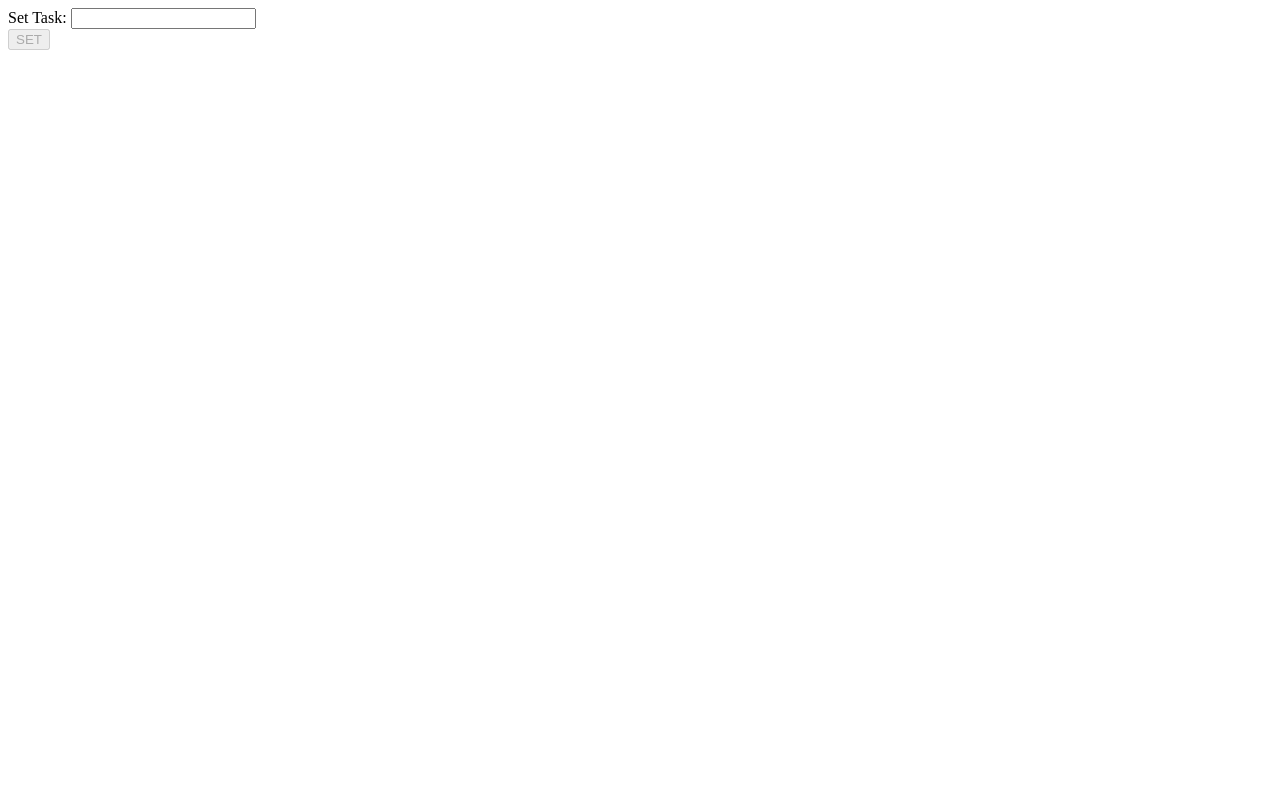
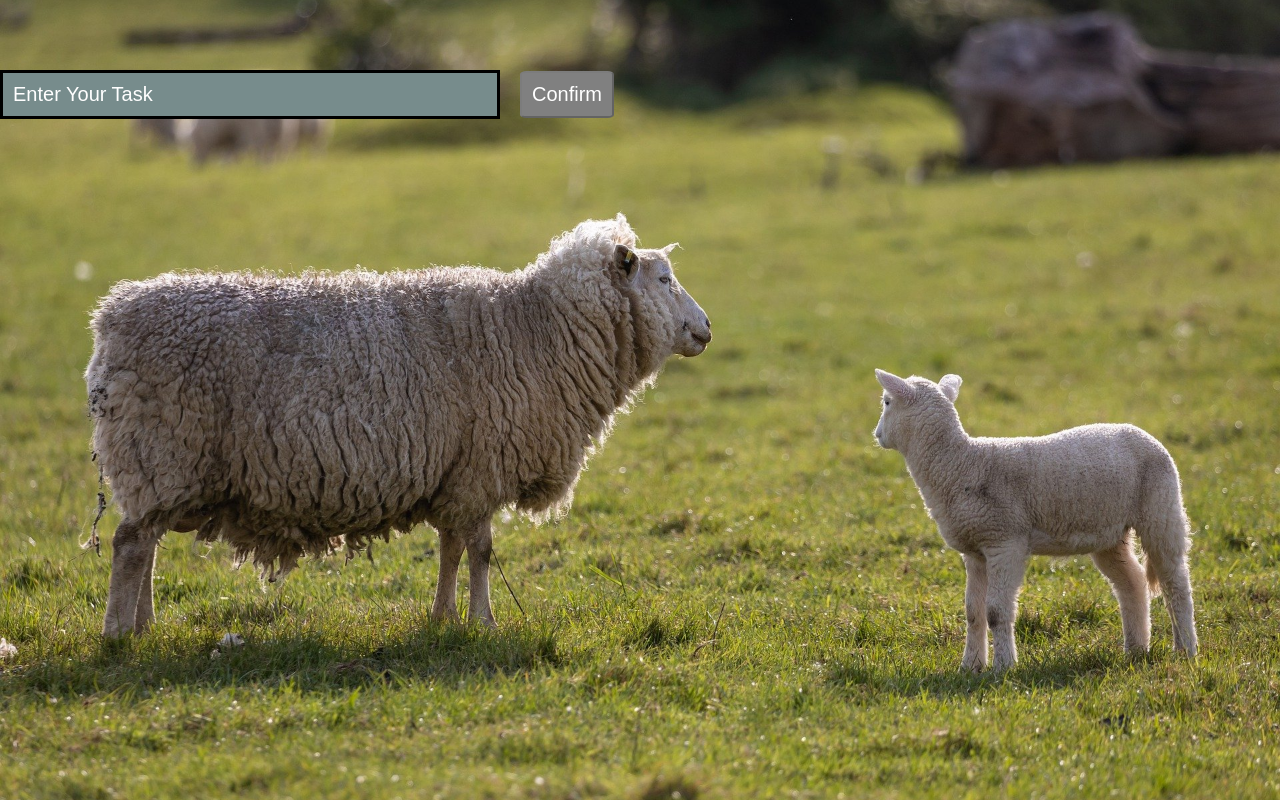
Before and after one commit to Kacper-Arendt/Todo-App, a React (Create React App) app: page / in a window 1280 px wide. Built offline with nearby package versions, Linux system fonts and the light colour scheme.

Commit message:
feat add background image

```diff
--- /dev/null
+++ b/src/App.module.css
@@ -0,0 +1,9 @@
+* {
+    margin: 0;
+    padding: 0;
+}
+
+.App {
+    width: 100%;
+    height: 100vh;
+}
--- a/src/App.tsx
+++ b/src/App.tsx
@@ -2,13 +2,38 @@ import React from 'react';
 
 import {TodoList} from "./components/TodoList";
 import {AddTodo} from "./components/AddTodo";
+import {createGlobalStyle} from "styled-components";
+import background from './assets/sheep-6262928_1920.jpg'
+const GlobalStyle = createGlobalStyle`
+  * {
+    box-sizing: border-box;
+    margin: 0;
+    padding: 0;
+  }
+  html {
+    height: 100%;
+    width: 100%;
+  }
+  body {
+    position: absolute;
+    top: 0;
+    bottom: 0;
+    right: 0;
+    left: 0;
+    background-image: url(${background});
+    background-repeat: no-repeat;
+    background-position: center;
+    background-size: cover;
+  }
+`
 
 function App() {
     return (
-        <div>
+        <React.Fragment>
+            <GlobalStyle/>
             <AddTodo/>
             <TodoList/>
-        </div>
+        </React.Fragment>
     );
 }
 
--- a/src/components/AddTodo.tsx
+++ b/src/components/AddTodo.tsx
@@ -1,8 +1,43 @@
 import React, {useState} from "react";
 import {useDispatch} from "react-redux";
 import {AppDispatch} from "../redux/store";
+import styled from "styled-components";
 
 import {addTodo} from "../redux/todoSlice";
+
+const Form = styled.form `
+  display: flow;
+  flex-direction: column;
+  align-items: center;
+  justify-content: center;
+  align-content: space-between;
+  margin: 70px 0;
+  font-size: 20px;
+`
+
+const Input = styled.input`
+  padding: 10px;
+  width: 500px;
+  font-size: 20px;
+  background: #778C8C;
+  border: black solid 3px;
+  color: white;
+  &:focus {
+    background: #4B5947;
+  }
+  ::placeholder{
+    color: white;
+  }
+`
+
+const Button = styled.button`
+  padding: 10px;
+  color: ${props => props.disabled ? "white" : 'black'};
+  background: ${props => props.disabled ? "grey": 'white'};
+  margin: 0 20px;
+  border-radius: 7%;
+  font-size: 20px;
+`
 
 export const AddTodo = () => {
     const [todoDescription, setTodoDescription] = useState("");
@@ -15,24 +50,19 @@ export const AddTodo = () => {
     }
 
     return (
-        <form>
-            <div>
-                <label htmlFor="task">Set Task: </label>
-                <input
+        <Form>
+                <Input
                     type="text"
                     id="task"
                     name="task"
+                    placeholder="Enter Your Task"
                     value={todoDescription}
                     onChange={(e) => setTodoDescription(e.target.value)}
                 />
-            </div>
-            <div>
-                <button
+                <Button
                     disabled={!todoDescription}
-                    onClick={setTodoHandler}>
-                    SET
-                </button>
-            </div>
-        </form>
+                    onClick={setTodoHandler}
+                >Confirm</Button>
+        </Form>
     )
 }
--- a/src/components/TodoList.tsx
+++ b/src/components/TodoList.tsx
@@ -1,11 +1,12 @@
 import React from "react";
-import {useDispatch, useSelector} from "react-redux";
+import {useDispatch, useSelector} from 'react-redux';
 import {AppDispatch, RootState} from "../redux/store";
 
 import {removeTodo, setTodoStatus} from "../redux/todoSlice";
+import {Todo} from "../Model/Todo";
 
 export const TodoList = () => {
-    const todoList = useSelector((state: RootState) => state);
+    const todoList: Todo [] = useSelector((state: RootState) => state);
     const dispatch = useDispatch<AppDispatch>();
 
     return (
```
Also changed, not shown: package.json (+8 -0 lines), src/assets/sheep-6262928_1920.jpg (added), 1 other file (tests, documents, lock files or other folders).
